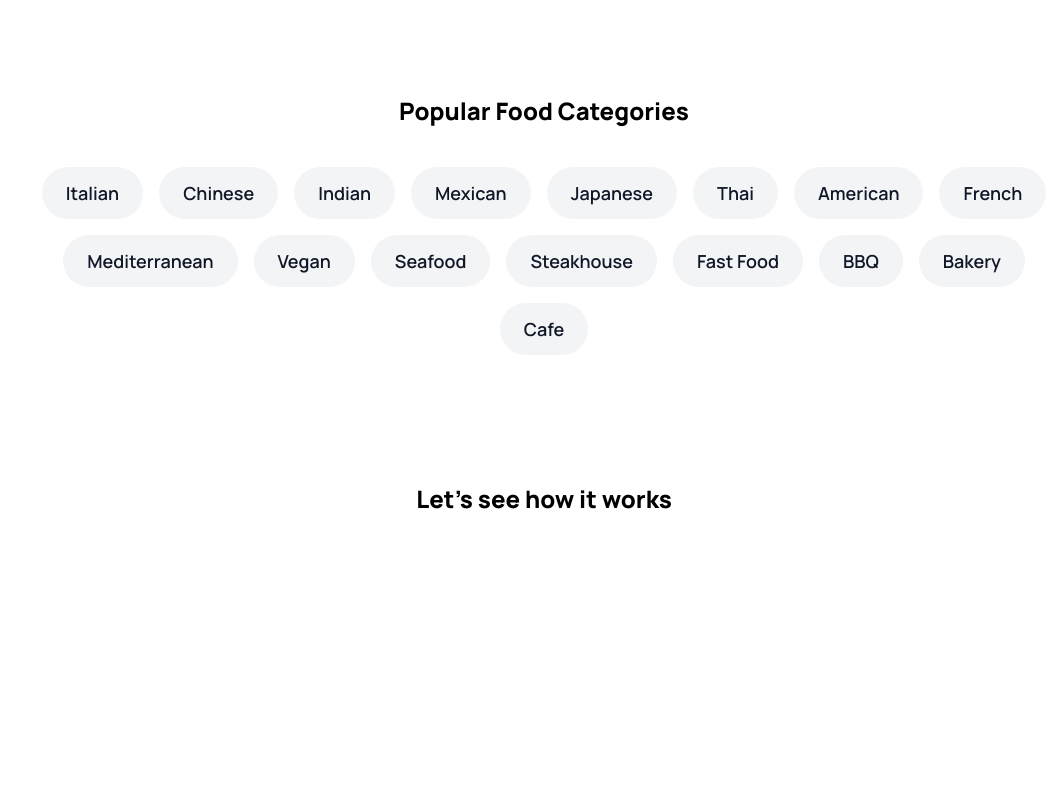
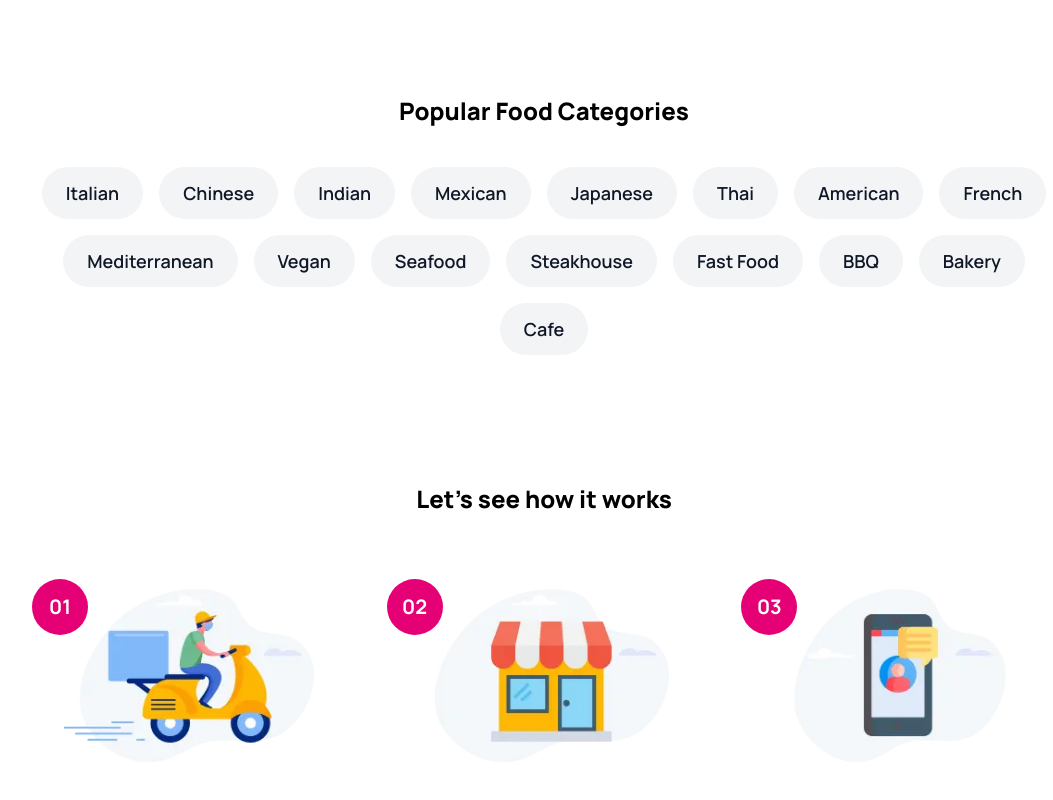
Before and after one commit to denisdiaconu/food-landing-page, a Next.js app: page / in a window 1280 px wide. Shown: the part 1857-2657 px from the top of the page, without its empty margins (96-1149 px from the left). Before the commit the page ends 2436 px from the top, so only its background shows below. Built offline with nearby package versions, Linux system fonts and the light colour scheme.

Commit message:
Add how it works card component

```diff
--- a/components/Home/HowItWorks/HowItWorks.tsx
+++ b/components/Home/HowItWorks/HowItWorks.tsx
@@ -1,4 +1,5 @@
 import React from 'react';
+import HowItWorksCard from './HowItWorksCard';
 
 const HowItWorks = () => {
   return (
@@ -6,6 +7,32 @@ const HowItWorks = () => {
       <h1 className="text-xl sm:text-2xl text-center font-extrabold">
         Let&apos;s see how it works
       </h1>
+      <div className="w-[80%] mx-auto mt-16 grid grid-cols-1 md:grid-cols-2 xl:grid-cols-3 gap-10">
+        <div>
+          <HowItWorksCard
+            num="01"
+            image="/images/w1.png"
+            title="Become a Delivery Man"
+            description="As a delivery driver, you'll make reliable money—working anytime, anywhere."
+          />
+        </div>
+        <div>
+          <HowItWorksCard
+            num="02"
+            image="/images/w2.png"
+            title="Become a Partner"
+            description="Grow your business and reach new customers by partnering with us."
+          />
+        </div>
+        <div>
+          <HowItWorksCard
+            num="03"
+            image="/images/w3.png"
+            title="Try Android/iOS App"
+            description="Get the best DoorDash experience with live order tracking."
+          />
+        </div>
+      </div>
     </div>
   );
 };
--- /dev/null
+++ b/components/Home/HowItWorks/HowItWorksCard.tsx
@@ -0,0 +1,30 @@
+import Image from 'next/image';
+import React from 'react';
+
+type Props = {
+  num: string;
+  image: string;
+  title: string;
+  description: string;
+};
+
+const HowItWorksCard = ({ num, image, title, description }: Props) => {
+  return (
+    <div>
+      <div className="relative">
+        <Image
+          src={image}
+          alt="Image"
+          width={250}
+          height={250}
+          className="object-contain mx-auto"
+        />
+        <div className="w-14 h-14 bg-pink-600 text-white text-xl font-bold flex items-center justify-center flex-col absolute top-0 left-0 rounded-full">
+          {num}
+        </div>
+      </div>
+    </div>
+  );
+};
+
+export default HowItWorksCard;
```
